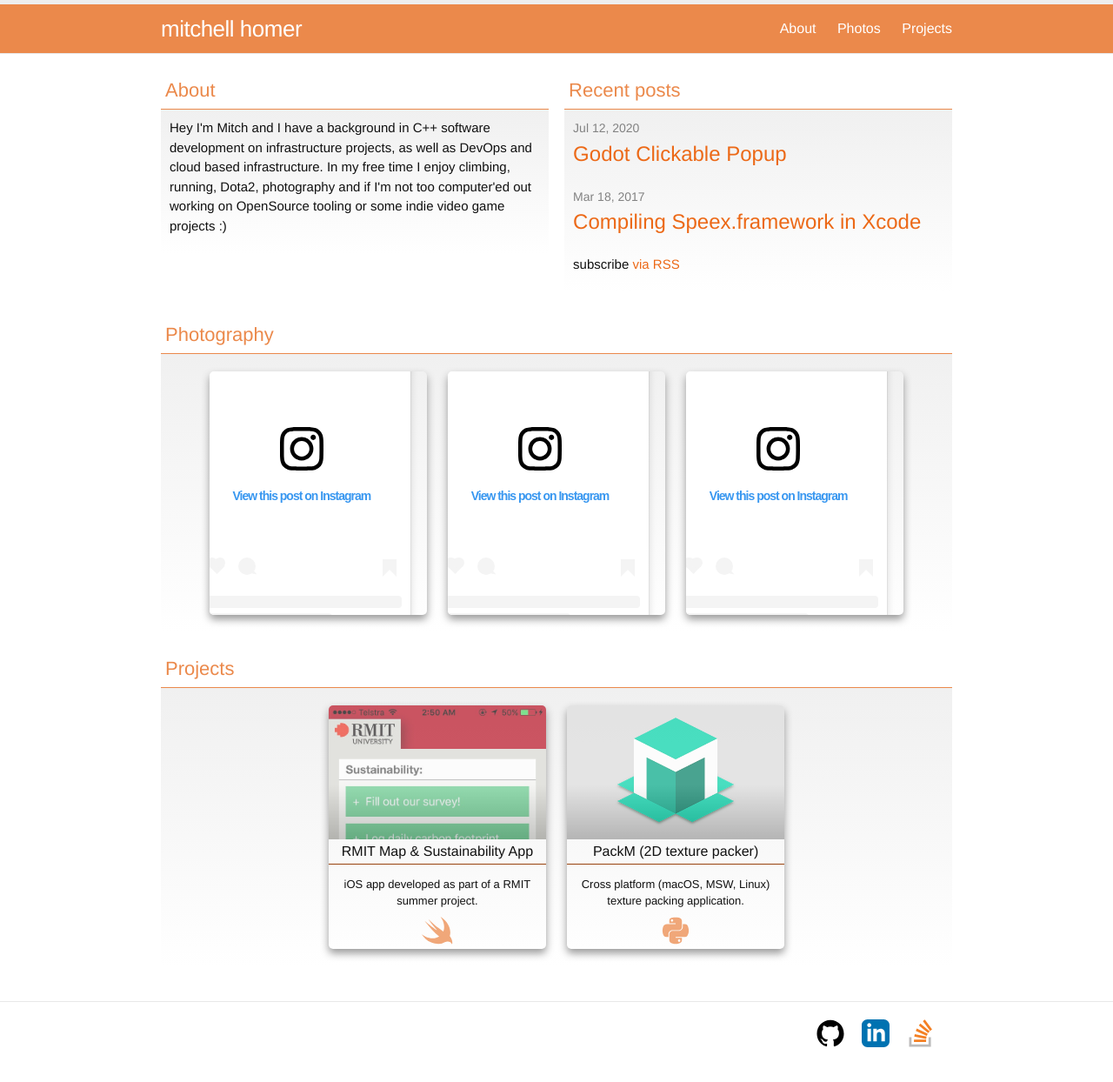
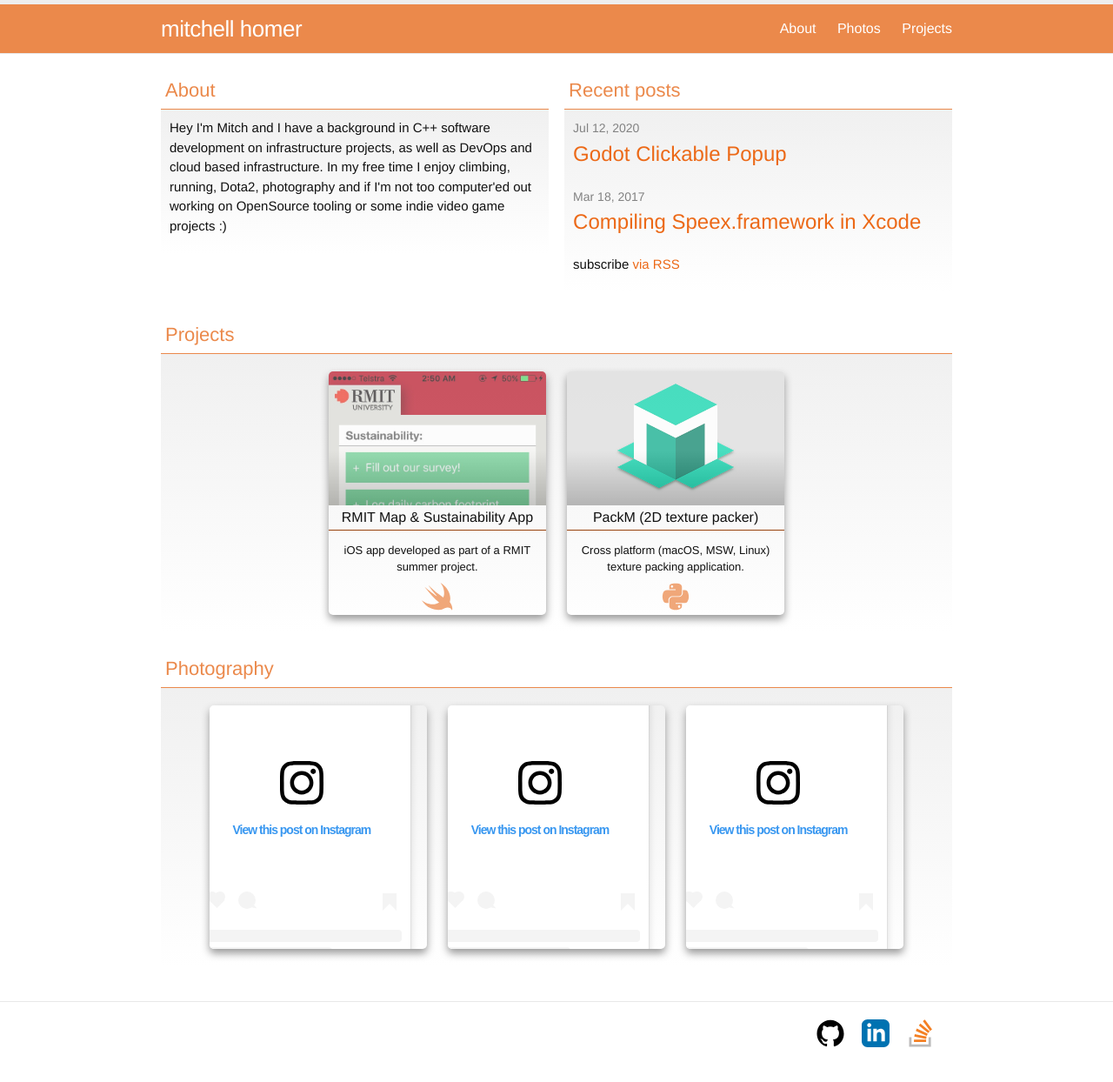
Before and after one commit to mdhomer/mdhomer.github.io, a Jekyll site: the page built from index.md, in a window 1280 px wide. Shown: the whole page at 87% size. Built offline with Jekyll 4.4.1, drawn with Linux system fonts in a browser that asks for light colours; a script that is not in the unit is left out.

Commit message:
rearrange homepage layout to put projects higher-up than the photography section

```diff
--- a/_layouts/home.html
+++ b/_layouts/home.html
@@ -40,14 +40,6 @@ layout: default
       </div>
   </div>
 
-  <!-- Photography display -->
-  <h1 class="home-heading" id="photos">Photography</h1>
-  <div class="home-content">
-      <ul class="project-list">
-      {% include insta_embed.html %}
-      </ul>
-  </div>
-
   <!-- Projects display -->
   <h1 class="home-heading" id="projects">Projects</h1>
   <div class="home-content">
@@ -77,4 +69,12 @@ layout: default
       </ul>
   </div>
 
+  <!-- Photography display -->
+  <h1 class="home-heading" id="photos">Photography</h1>
+  <div class="home-content">
+      <ul class="project-list">
+      {% include insta_embed.html %}
+      </ul>
+  </div>
+
 </div>
```
